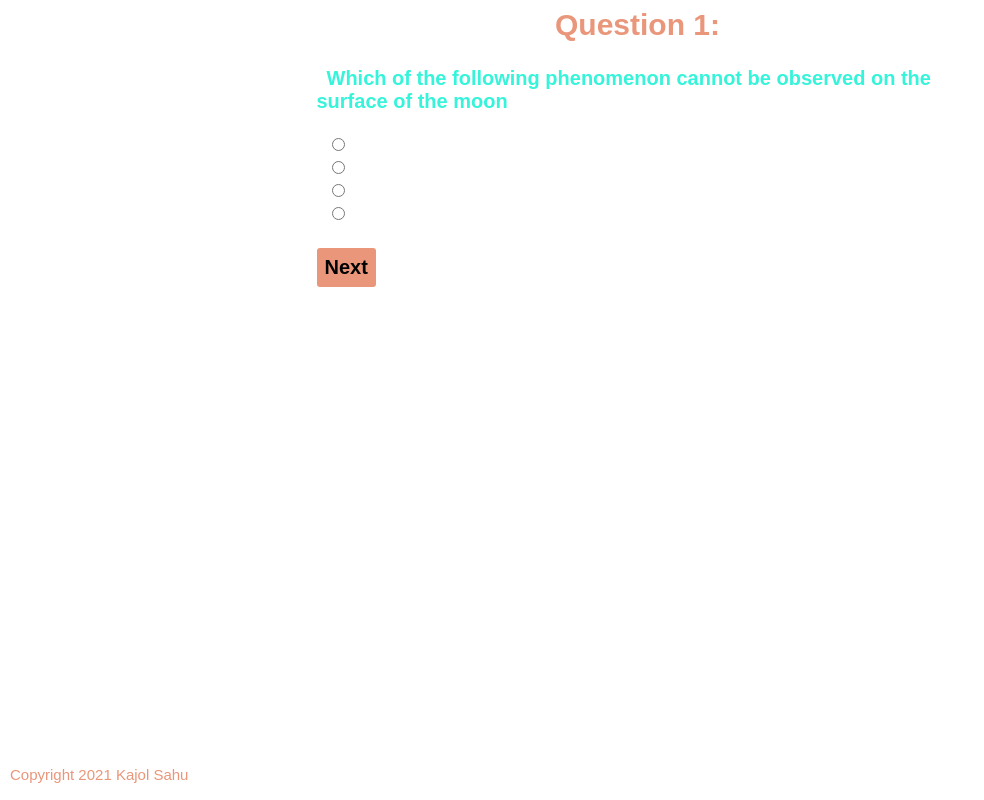
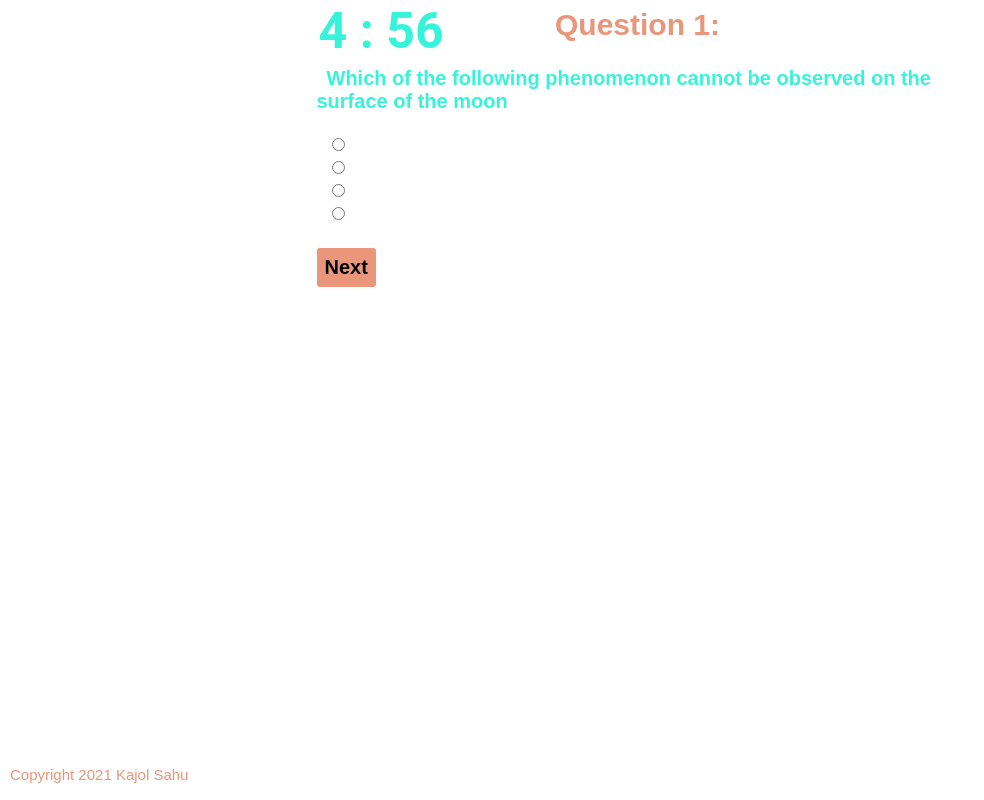
Before and after one commit to puravi-238/Space, a plain HTML site: page index.html in a window 1280 px wide. Shown: the whole page, without its empty margins (0-984 px from the left). Drawn offline with nearby package versions, Linux system fonts and the light colour scheme.

Commit message:
update timer

```diff
--- a/index.html
+++ b/index.html
@@ -10,6 +10,7 @@
 	<body>
           <div id="container">
   			   <div id="quiz"></div>
+			   <span id = "count">5:00</span>
 			   <br>
     		   <div class="button" id="next"><a href="#">Next</a></div>
     		   <div class="button" id="start"> <a href="#">Start Over</a></div>
--- a/styles.css
+++ b/styles.css
@@ -71,6 +71,27 @@ ul
     width: 90px;
 }
 
+#count
+{
+	font-family:'Roboto',sans-serif;
+	margin:0;
+}
+
+span{
+	 display:inline-block;
+	 width: 150px;
+	 height: 70px;
+	 font-size:50px;
+	 padding:2px;
+	 vertical-align:middle;
+	 justify-content: center;
+     align-items: center;
+	 position : absolute;
+	 top : 0px;
+
+
+}
+
 footer
 {
     text-align: center;
--- a/test.js
+++ b/test.js
@@ -1,6 +1,27 @@
 (
   function()
   {
+
+	  const StartMin = 5;
+	  let time = StartMin*60;
+
+	  const countdown = document.getElementById("count");
+
+	  setInterval(updateCount,1000);
+	  function updateCount()
+	  {
+		  const minutes =Math.floor(time/60);
+		  let second = time % 60;
+
+		  second = second<10 ? '0'+second : second;
+		  if(time<60)
+		   {
+			    countdown.style.color = 'red';
+		   }
+		  countdown.innerHTML = `${minutes} : ${second}`
+		   time--;
+
+	  }
     var questions = [{
       question: "Which of the following phenomenon cannot be observed on the surface of the moon",
       choices: ["Rising and setting of the sun","Solar eclipse","Motion of comets","Twinking of Star"],
```
